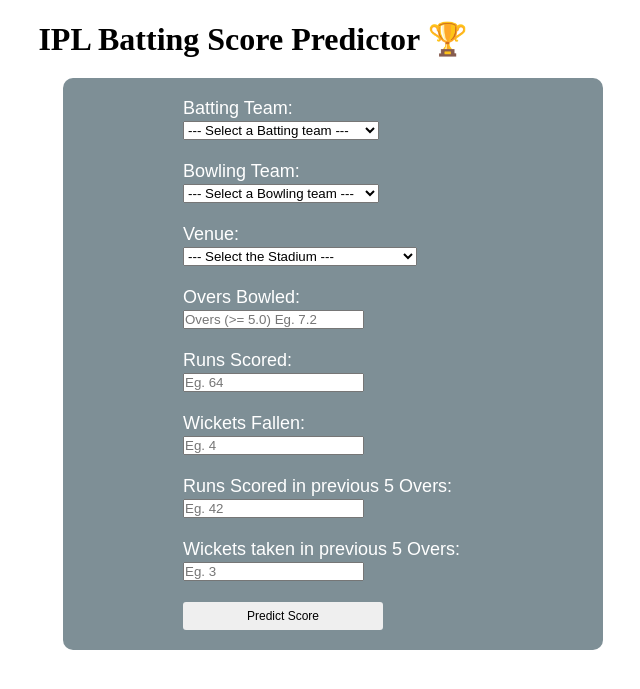
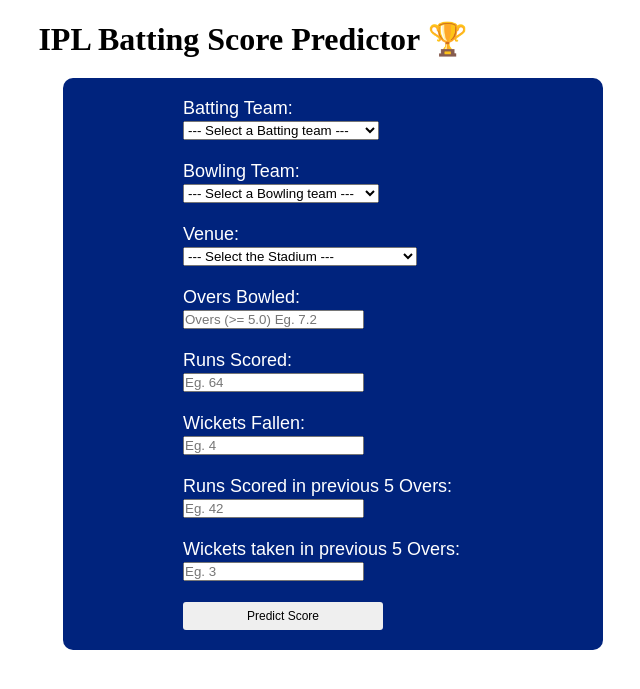
Before and after one commit to Atharva1604/IPL-Score-Prediction, a Flask app: page / in a window 1280 px wide. Shown: the top 689 px of the page, without its empty margins (387-1027 px from the left). Run offline with Flask 2, Linux system fonts and the light colour scheme; parts of the project's set-up code (start-up, migrations or seed data) failed here and were passed over; some libraries are stand-ins or nearby versions.

Commit message:
Update styles.css

```diff
--- a/static/styles.css
+++ b/static/styles.css
@@ -29,7 +29,7 @@
 .register
 {
 
-        background-color: #7E8F96;
+        background-color: #00237d;
         width: 500px;
         margin: 0px 0px 0px 450px;
         color: white;
```
